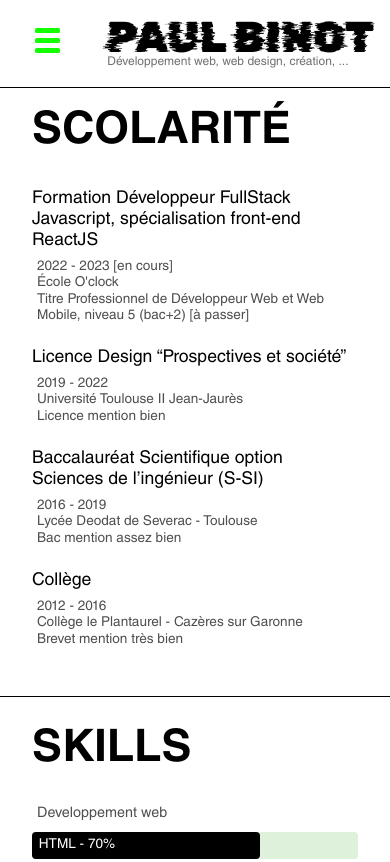
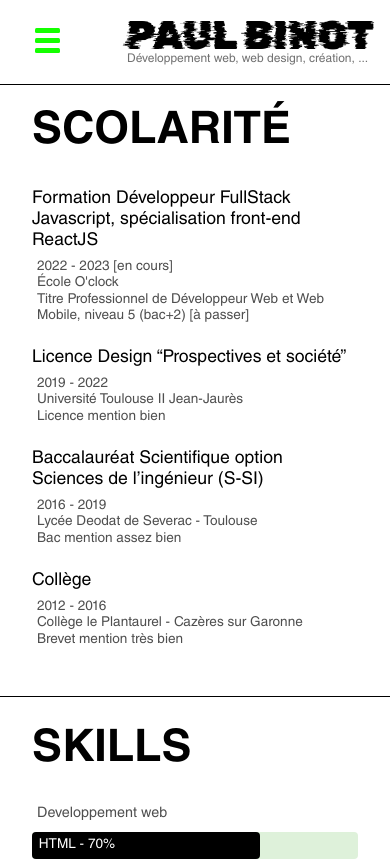
Before and after one commit to paulbinot/Portfolio, a plain HTML site: page index.html in a window 390 px wide. Shown: the top 862 px of the page. Drawn offline with Linux system fonts and the light colour scheme.

Commit message:
last commit 07/09/2022

```diff
--- a/style/style.css
+++ b/style/style.css
@@ -106,6 +106,10 @@ a:hover {
 }
 
 @media only screen and (max-width: 768px)  {
+
+    h1 {
+        font-size: 2.5em;
+    }
 
     .menu-links {
         display: none;
```
